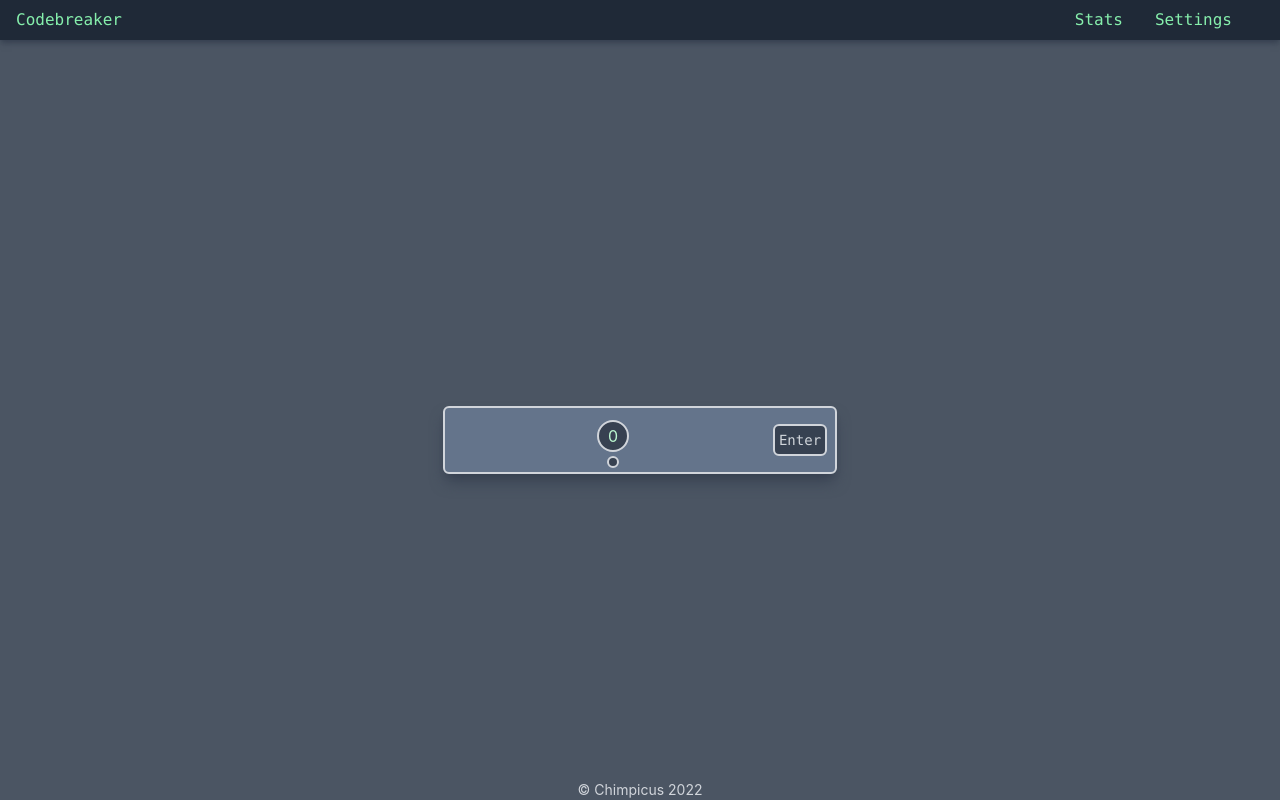
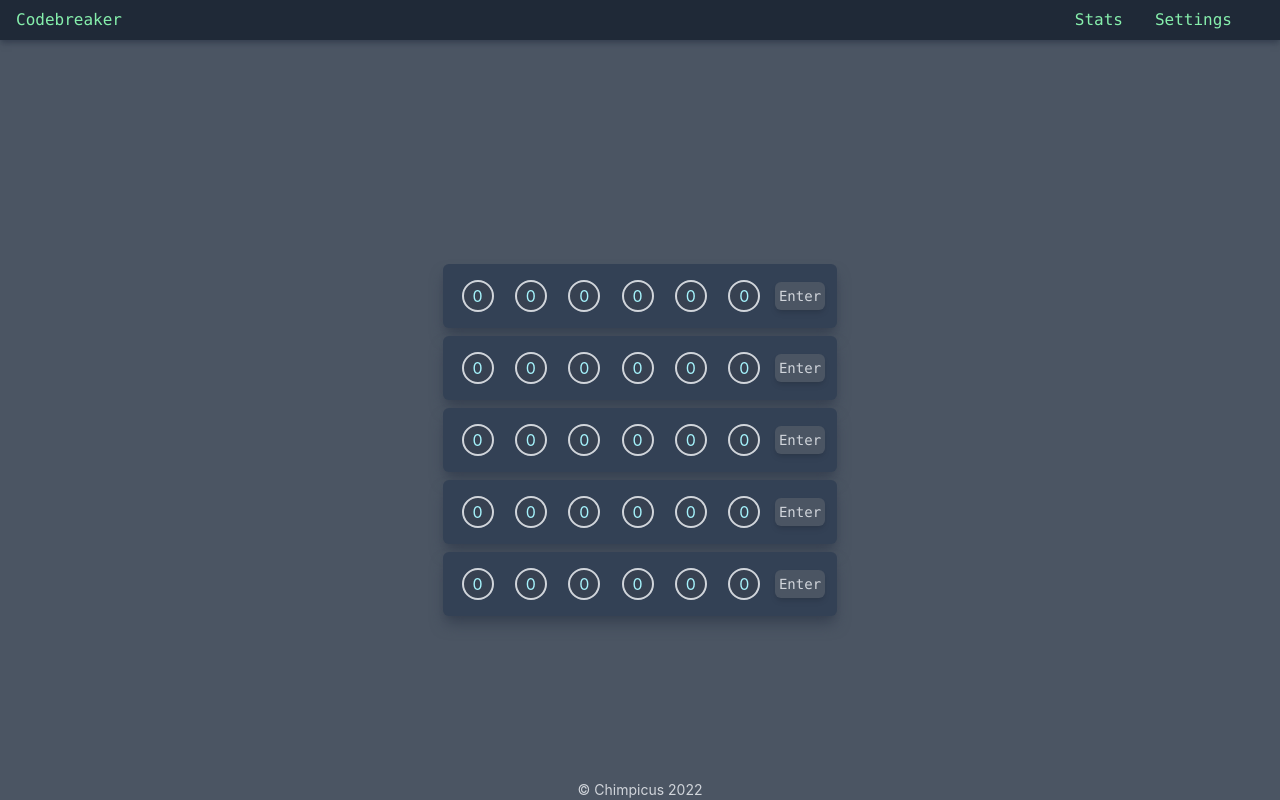
Before and after one commit to Chimpicus/Codebreaker-2.0, a Next.js app: page / in a window 1280 px wide. Built offline with nearby package versions, Linux system fonts and the light colour scheme.

Commit message:
implemented array mapping ot generate repeat elements

```diff
--- a/components/codebreaker/GamePeg.tsx
+++ b/components/codebreaker/GamePeg.tsx
@@ -26,12 +26,17 @@ function GamePeg() {
     return (
         <div
             id={`gamePeg_${null}`}
-            className={`h-8 w-8 border-2 border-gray-300 rounded-3xl bg-gray-700 flex justify-center items-center`}
+            className={`flex justify-center items-center border-2 border-gray-300 rounded-3xl bg-gray-700 h-8 w-8`}
+            style={
+                {
+                    /*insert feedback state colour here */
+                }
+            }
             onClick={() => {
                 handleClick();
             }}
         >
-            <span className='flex justify-center items-center select-none text-green-200'>{peg.value}</span>
+            <span className='flex justify-center items-center select-none text-cyan-200'>{peg.value}</span>
         </div>
     );
 }
--- a/components/codebreaker/GameRow.tsx
+++ b/components/codebreaker/GameRow.tsx
@@ -5,19 +5,21 @@ import FeedbackPeg from './FeedbackPeg';
 type Props = {};
 
 function GameRow({}: Props) {
+    const PegIds = [0, 1, 2, 3, 4, 5];
     return (
-        <div className='flex border-2 p-2 bg-slate-500 border-gray-300 rounded-md shadow-lg shadow-gray-700'>
-            <div id='row' className='w-80 h-12 flex flex-col justify-around'>
-                <div className='flex justify-around my-1'>
-                    <GamePeg />
-                </div>
-
-                <div className='flex justify-around items-center'>
-                    <FeedbackPeg />
-                </div>
+        <div className='flex m-1 px-2  bg-slate-700 rounded-md shadow-lg shadow-gray-700'>
+            <div id='row' className='w-80 h-16 flex justify-around'>
+                {PegIds.map((peg) => (
+                    <>
+                        <div className='flex justify-around items-center'>
+                            <GamePeg />
+                            {/* <FeedbackPeg /> */}
+                        </div>
+                    </>
+                ))}
             </div>
-            <div className=' flex justify-center items-center'>
-                <button className='p-1 rounded-md border-2 border-gray-300 font-mono text-sm text-gray-300 bg-gray-700 hover:bg-gray-800 hover:text-green-200'>Enter</button>
+            <div className=' flex justify-center items-center m-1'>
+                <button className='p-1 rounded-md  font-mono text-sm text-gray-300 bg-gray-600 hover:bg-gray-800 shadow-md hover:text-green-200'>Enter</button>
             </div>
         </div>
     );
--- a/components/codebreaker/Gameboard.tsx
+++ b/components/codebreaker/Gameboard.tsx
@@ -4,12 +4,13 @@ import GameRow from './GameRow';
 type Props = {};
 
 function Gameboard({}: Props) {
-    let RowId = [0, 1, 2, 3, 4, 5, 6];
+    const rowId = [0, 1, 2, 3, 4];
 
     return (
-        <div className='flex justify-center items-center h-screen'>
-
-            <GameRow />
+        <div className='flex flex-col justify-center items-center h-screen'>
+            {rowId.map((row) => (
+                <GameRow />
+            ))}
         </div>
     );
 }
--- a/styles/output.css
+++ b/styles/output.css
@@ -476,9 +476,22 @@ Ensure the default browser behavior of the `hidden` attribute.
   bottom: 0px;
 }
 
+.m-2 {
+  margin: 0.5rem;
+}
+
+.m-1 {
+  margin: 0.25rem;
+}
+
 .my-1 {
   margin-top: 0.25rem;
   margin-bottom: 0.25rem;
+}
+
+.my-0 {
+  margin-top: 0px;
+  margin-bottom: 0px;
 }
 
 .flex {
@@ -489,10 +502,6 @@ Ensure the default browser behavior of the `hidden` attribute.
   height: 2.5rem;
 }
 
-.h-8 {
-  height: 2rem;
-}
-
 .h-3 {
   height: 0.75rem;
 }
@@ -501,20 +510,36 @@ Ensure the default browser behavior of the `hidden` attribute.
   height: 100vh;
 }
 
+.h-8 {
+  height: 2rem;
+}
+
 .h-12 {
   height: 3rem;
+}
+
+.h-14 {
+  height: 3.5rem;
+}
+
+.h-6 {
+  height: 1.5rem;
+}
+
+.h-16 {
+  height: 4rem;
 }
 
 .w-full {
   width: 100%;
 }
 
+.w-3 {
+  width: 0.75rem;
+}
+
 .w-8 {
   width: 2rem;
-}
-
-.w-3 {
-  width: 0.75rem;
 }
 
 .w-80 {
@@ -564,9 +589,43 @@ Ensure the default browser behavior of the `hidden` attribute.
   border-width: 2px;
 }
 
+.border {
+  border-width: 1px;
+}
+
 .border-gray-300 {
   --tw-border-opacity: 1;
   border-color: rgb(209 213 219 / var(--tw-border-opacity));
+}
+
+.border-zinc-500 {
+  --tw-border-opacity: 1;
+  border-color: rgb(113 113 122 / var(--tw-border-opacity));
+}
+
+.border-zinc-300 {
+  --tw-border-opacity: 1;
+  border-color: rgb(212 212 216 / var(--tw-border-opacity));
+}
+
+.border-zinc-400 {
+  --tw-border-opacity: 1;
+  border-color: rgb(161 161 170 / var(--tw-border-opacity));
+}
+
+.border-emerald-500 {
+  --tw-border-opacity: 1;
+  border-color: rgb(16 185 129 / var(--tw-border-opacity));
+}
+
+.border-red-500 {
+  --tw-border-opacity: 1;
+  border-color: rgb(239 68 68 / var(--tw-border-opacity));
+}
+
+.border-amber-500 {
+  --tw-border-opacity: 1;
+  border-color: rgb(245 158 11 / var(--tw-border-opacity));
 }
 
 .bg-gray-800 {
@@ -579,11 +638,6 @@ Ensure the default browser behavior of the `hidden` attribute.
   background-color: rgb(55 65 81 / var(--tw-bg-opacity));
 }
 
-.bg-green-400 {
-  --tw-bg-opacity: 1;
-  background-color: rgb(74 222 128 / var(--tw-bg-opacity));
-}
-
 .bg-slate-500 {
   --tw-bg-opacity: 1;
   background-color: rgb(100 116 139 / var(--tw-bg-opacity));
@@ -594,39 +648,14 @@ Ensure the default browser behavior of the `hidden` attribute.
   background-color: rgb(75 85 99 / var(--tw-bg-opacity));
 }
 
-.bg-green-500 {
+.bg-slate-400 {
   --tw-bg-opacity: 1;
-  background-color: rgb(34 197 94 / var(--tw-bg-opacity));
+  background-color: rgb(148 163 184 / var(--tw-bg-opacity));
 }
 
-.bg-green-600 {
+.bg-slate-700 {
   --tw-bg-opacity: 1;
-  background-color: rgb(22 163 74 / var(--tw-bg-opacity));
-}
-
-.bg-green-800 {
-  --tw-bg-opacity: 1;
-  background-color: rgb(22 101 52 / var(--tw-bg-opacity));
-}
-
-.bg-red-400 {
-  --tw-bg-opacity: 1;
-  background-color: rgb(248 113 113 / var(--tw-bg-opacity));
-}
-
-.bg-red-500 {
-  --tw-bg-opacity: 1;
-  background-color: rgb(239 68 68 / var(--tw-bg-opacity));
-}
-
-.bg-red-600 {
-  --tw-bg-opacity: 1;
-  background-color: rgb(220 38 38 / var(--tw-bg-opacity));
-}
-
-.bg-amber-500 {
-  --tw-bg-opacity: 1;
-  background-color: rgb(245 158 11 / var(--tw-bg-opacity));
+  background-color: rgb(51 65 85 / var(--tw-bg-opacity));
 }
 
 .p-2 {
@@ -640,6 +669,16 @@ Ensure the default browser behavior of the `hidden` attribute.
 .px-4 {
   padding-left: 1rem;
   padding-right: 1rem;
+}
+
+.px-1 {
+  padding-left: 0.25rem;
+  padding-right: 0.25rem;
+}
+
+.px-2 {
+  padding-left: 0.5rem;
+  padding-right: 0.5rem;
 }
 
 .font-mono {
@@ -666,6 +705,16 @@ Ensure the default browser behavior of the `hidden` attribute.
   color: rgb(187 247 208 / var(--tw-text-opacity));
 }
 
+.text-zinc-400 {
+  --tw-text-opacity: 1;
+  color: rgb(161 161 170 / var(--tw-text-opacity));
+}
+
+.text-cyan-200 {
+  --tw-text-opacity: 1;
+  color: rgb(165 243 252 / var(--tw-text-opacity));
+}
+
 .shadow-md {
   --tw-shadow: 0 4px 6px -1px rgb(0 0 0 / 0.1), 0 2px 4px -2px rgb(0 0 0 / 0.1);
   --tw-shadow-colored: 0 4px 6px -1px var(--tw-shadow-color), 0 2px 4px -2px var(--tw-shadow-color);
@@ -683,9 +732,24 @@ Ensure the default browser behavior of the `hidden` attribute.
   --tw-shadow: var(--tw-shadow-colored);
 }
 
+.shadow-inherit {
+  --tw-shadow-color: inherit;
+  --tw-shadow: var(--tw-shadow-colored);
+}
+
 .hover\:bg-gray-800:hover {
   --tw-bg-opacity: 1;
   background-color: rgb(31 41 55 / var(--tw-bg-opacity));
+}
+
+.hover\:bg-gray-900:hover {
+  --tw-bg-opacity: 1;
+  background-color: rgb(17 24 39 / var(--tw-bg-opacity));
+}
+
+.hover\:bg-gray-700:hover {
+  --tw-bg-opacity: 1;
+  background-color: rgb(55 65 81 / var(--tw-bg-opacity));
 }
 
 .hover\:text-green-200:hover {
```
